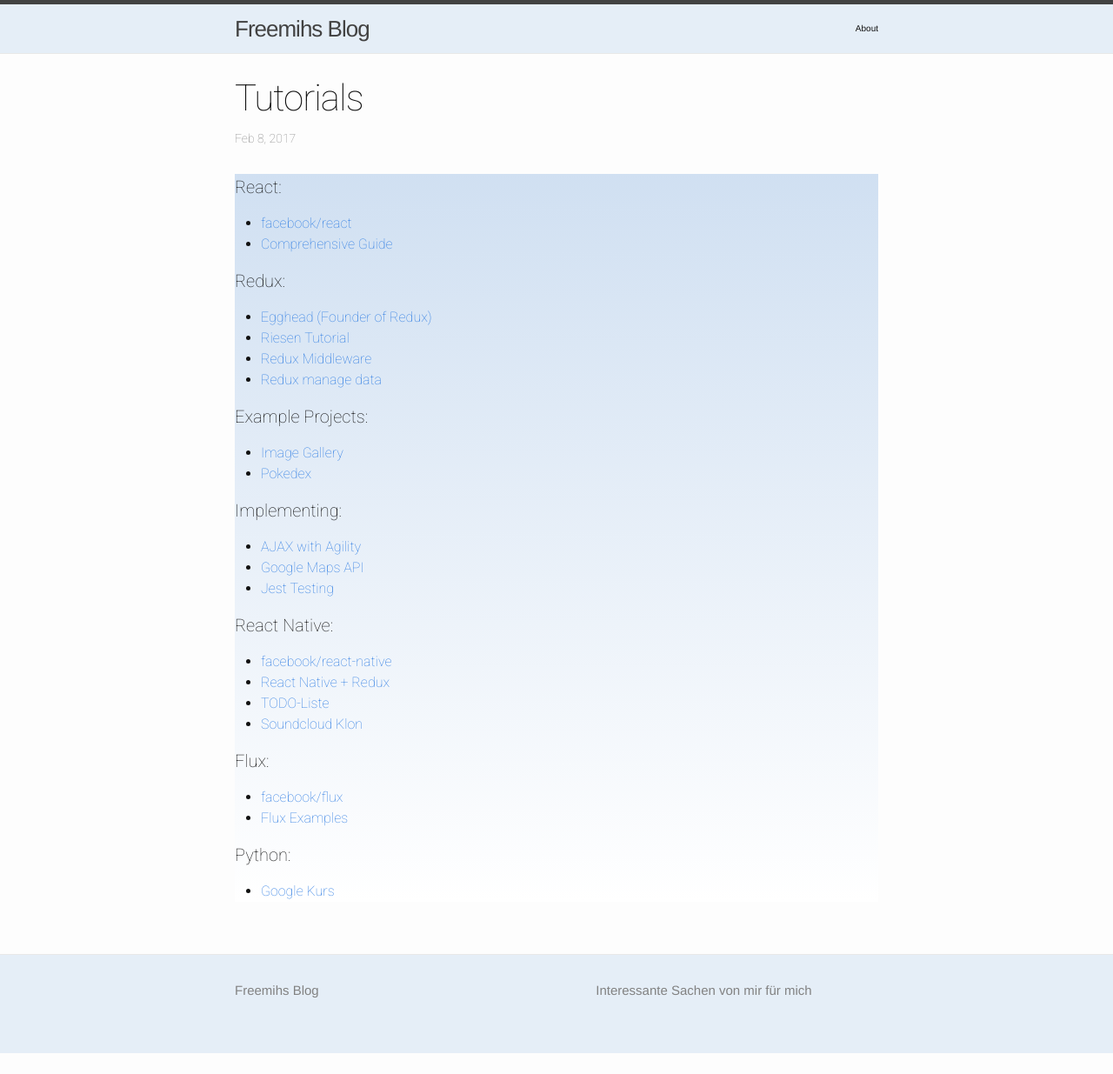
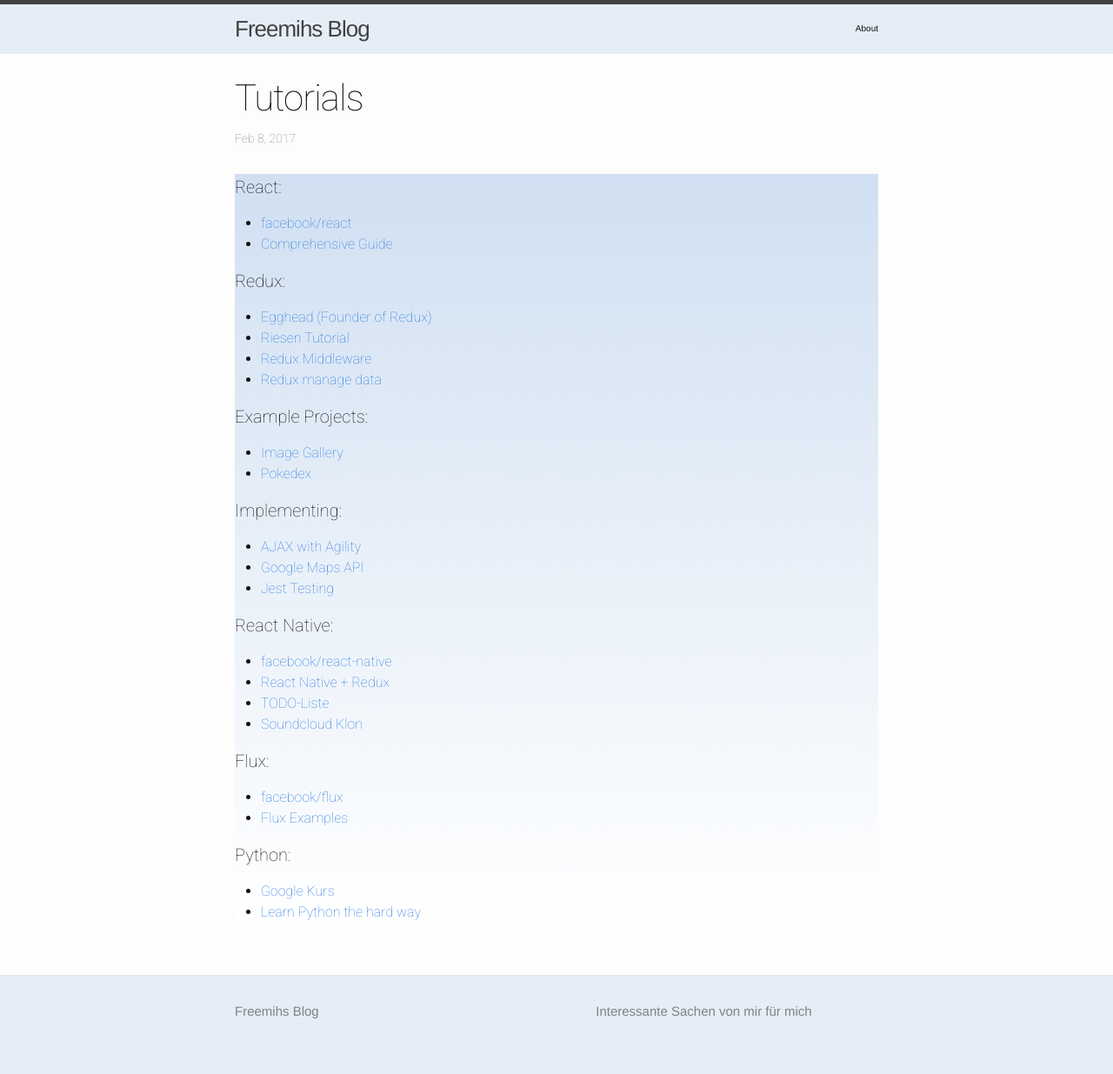
Before and after one commit to freemih/freemih.github.io, a Jekyll site: the page built from _posts/2017-02-08-Tutorials.markdown, in a window 1280 px wide. Shown: the whole page at 87% size. Built offline with Jekyll 4.4.1, drawn with Linux system fonts in a browser that asks for light colours; before the commit the page ends 1211 px from its top, so only the background shows below that.

Commit message:
Update 2017-02-08-Tutorials.markdown

```diff
--- a/_posts/2017-02-08-Tutorials.markdown
+++ b/_posts/2017-02-08-Tutorials.markdown
@@ -72,5 +72,6 @@ date:   2017-02-08 11:05:36 -0500
 <h4>Python:</h4>
 <ul>
   <li><a href='https://developers.google.com/edu/python/'>Google Kurs</a></li>
+  <li><a href='https://learnpythonthehardway.org/book/'>Learn Python the hard way</a></li>
 </ul>
 </div>
```
